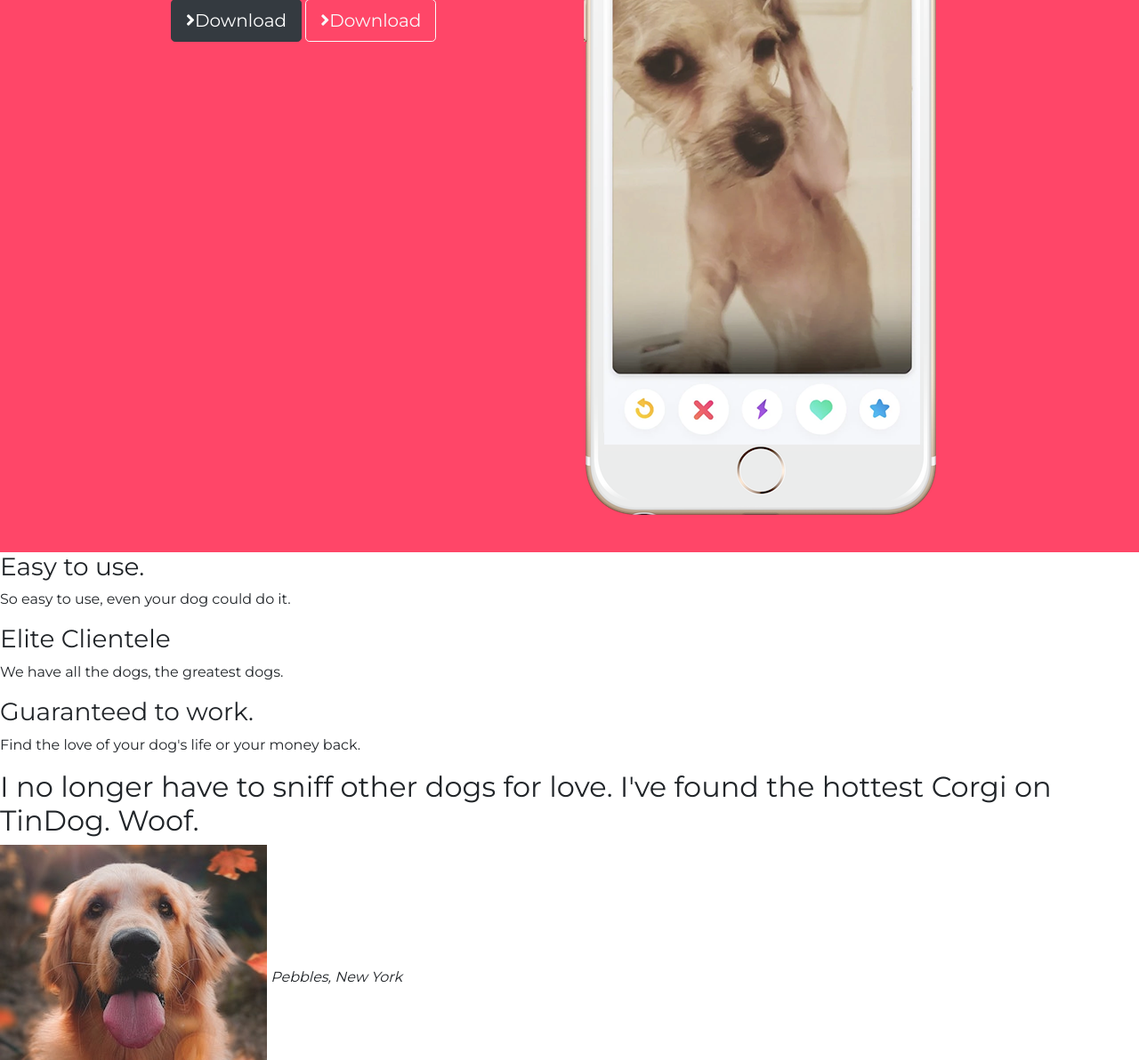
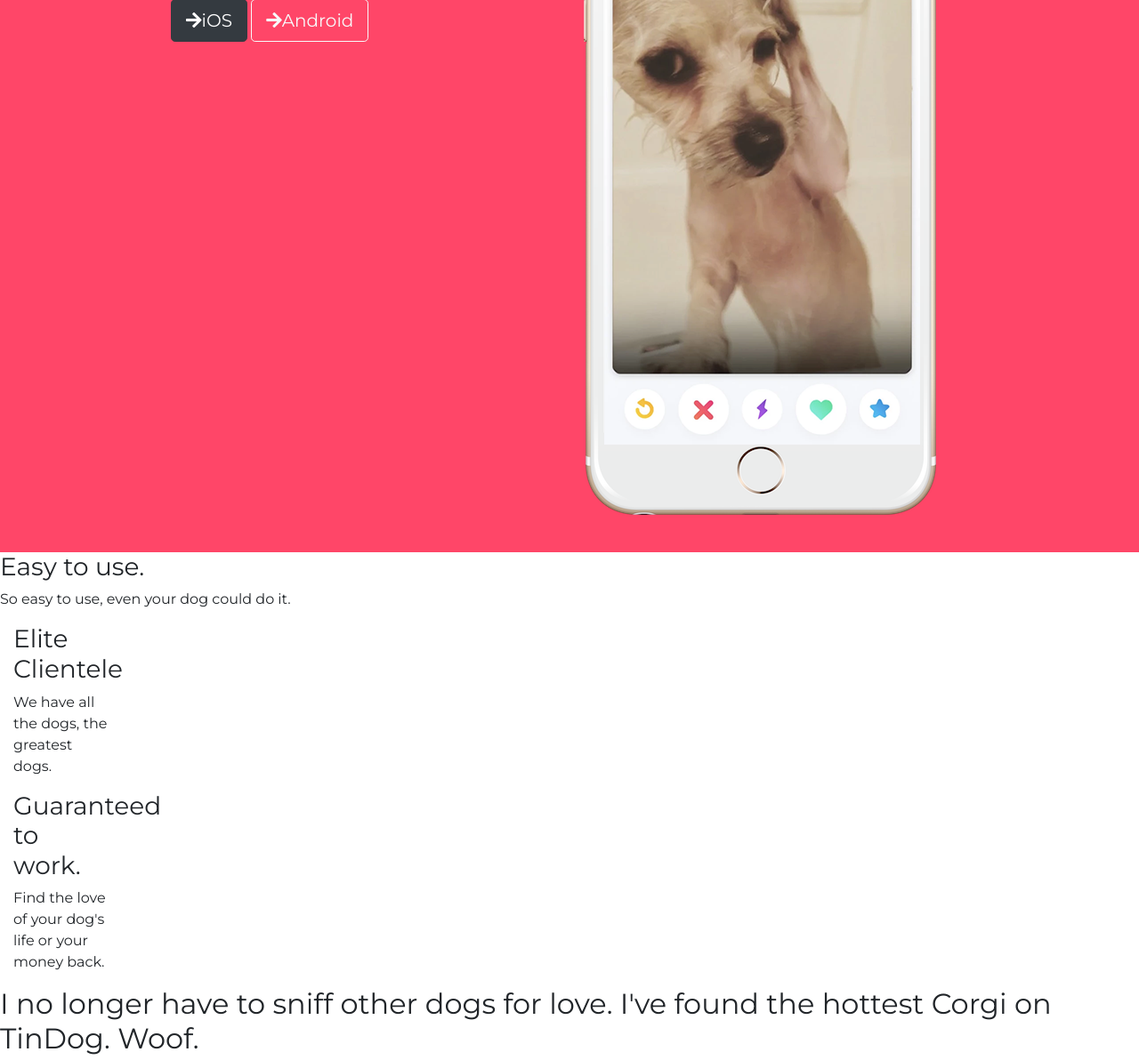
Before and after one commit to Hbada/Dating-style-website, a plain HTML site: page index.html in a window 1280 px wide. Shown: the part 375-1567 px from the top of the page at 89% size. Drawn offline with nearby package versions, Linux system fonts and the light colour scheme; a script that the page names is missing.

Commit message:
uploaded new version of index.html

```diff
--- a/index.html
+++ b/index.html
@@ -26,7 +26,7 @@
 
     <div class="container-fluid">
         <nav class="navbar navbar-expand-md navbar-dark">
-            <a class="navbar-brand" href="#">Navbar project</a>
+            <a class="navbar-brand" href="#">Tindog</a>
             <button class="navbar-toggler" type="button" data-toggle="collapse" data-target="#navbarTogglerDemo02" aria-controls="navbarTogglerDemo02" aria-expanded="false" aria-label="Toggle navigation">
                 <span class="navbar-toggler-icon"></span>
             </button>
@@ -50,8 +50,8 @@
         <div class="row">
             <div class="col-md-6">
                 <h1>Meet new and interesting dogs nearby.</h1>
-                <button type="button" class="btn btn-dark btn-lg download-button"><span class="fas fa-angle-right"></span>Download</button>
-                <button type="button" class="btn btn-outline-light btn-lg download-button"><span class="fas fa-angle-right"></span>Download</button>
+                <button type="button" class="btn btn-dark btn-lg download-button"><i class="fas fa-arrow-right"></i>iOS</button>
+                <button type="button" class="btn btn-outline-light btn-lg download-button"><i class="fas fa-arrow-right"></i>Android</button>
             </div>
             <div class="col-md-6">
                 <img class="title-image" src="images/iphone6.png" alt="iphone-mockup">
@@ -64,16 +64,19 @@
     <!-- Features -->
 
     <section id="features">
-
+        <div class="row">
+            <div class="feature-box col-md-4">
                 <h3>Easy to use.</h3>
                 <p>So easy to use, even your dog could do it.</p>
-
+            <div class="feature-box col-md-4">
                 <h3>Elite Clientele</h3>
                 <p>We have all the dogs, the greatest dogs.</p>
-
+            </div>
+            <div class="feature-box col-md-4">
                 <h3>Guaranteed to work.</h3>
                 <p>Find the love of your dog's life or your money back.</p>
-
+            </div>
+        </div>
     </section>
 
 
```
Lines whose indentation alone changed are shown as unchanged.
